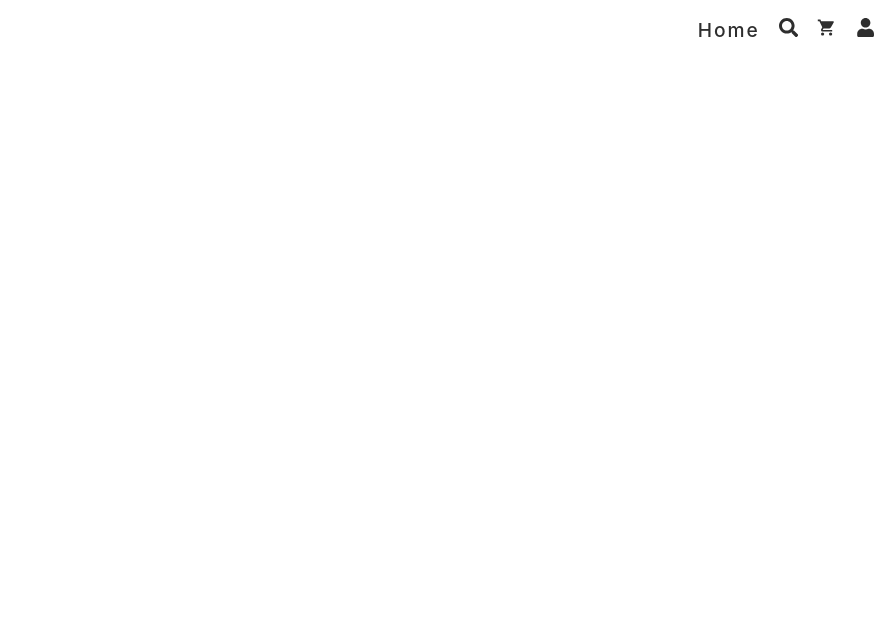
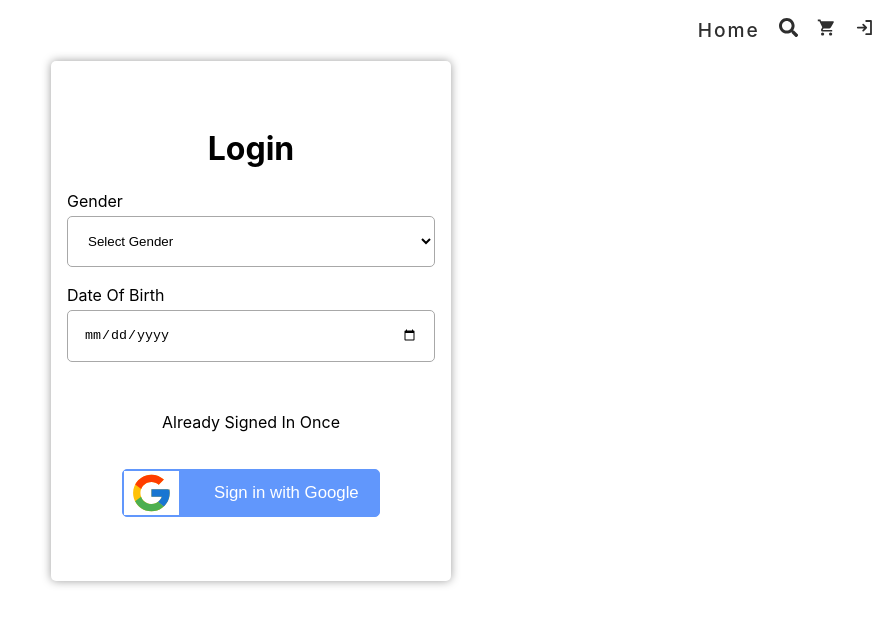
Before and after one commit to realsoumyadey07/E-commerce-MERN-project, a React (Vite) app: page /login in a window 1280 px wide. Before the commit this address had no page. Shown: the top 624 px of the page, without its empty margins (389-1280 px from the left). Built offline with nearby package versions, Linux system fonts and the light colour scheme.

Commit message:
login page is ready

```diff
--- a/src/App.tsx
+++ b/src/App.tsx
@@ -9,6 +9,7 @@
 
 
 const Shipping = lazy(()=> import('./pages/Shipping'));
+const Login = lazy(()=> import("./pages/Login"));
 
 //Admin routes importing
 const Dashboard = lazy(() => import("./pages/admin/dashboard"));
@@ -38,6 +39,10 @@
           <Route path="/" element={<Home />} />
           <Route path="/search" element={<Search />} />
           <Route path="/cart" element={<Cart />} />
+
+
+          {/* not loggedin route */}
+          <Route path="/login" element={<Login/>}/>
           {/* logedin user routes */}
           <Route>
             <Route path="/shipping" element={<Shipping/>}/>
--- a/src/components/Header.tsx
+++ b/src/components/Header.tsx
@@ -4,7 +4,7 @@
 import { PiSignInBold, PiSignOutBold } from "react-icons/pi";
 import { Link } from "react-router-dom";
 
-const user = { _id: " ", role: "admin" };
+const user = { _id: "", role: "" };
 const Header = () => {
   const [isOpen, setIsOpen] = useState<boolean>(false);
 
--- /dev/null
+++ b/src/pages/Login.tsx
@@ -0,0 +1,36 @@
+import { useState } from "react"
+import { FcGoogle } from "react-icons/fc";
+
+const Login = () => {
+  const [gender, setGender] = useState<string>('');
+  const [date, setDate] = useState<string>('');
+  return (
+    <div className="login">
+      <main>
+          <h1 className="heading">Login</h1>
+          <div>
+               <label>Gender</label>
+               <select
+               value={gender}
+               onChange={e=>setGender(e.target.value)}>
+                    <option value="">Select Gender</option>
+                    <option value="male">Male</option>
+                    <option value="female">Female</option>
+               </select>
+          </div>
+          <div>
+               <label>Date Of Birth</label>
+               <input type="date" value={date} onChange={e=>setDate(e.target.value)} />
+          </div>
+          <div>
+               <p>Already Signed In Once</p>
+               <button>
+                    <FcGoogle/> <span>Sign in with Google</span>
+               </button>
+          </div>
+      </main>
+    </div>
+  )
+}
+
+export default Login
--- /dev/null
+++ b/src/styles/_login.scss
@@ -0,0 +1,50 @@
+.login {
+     @include flex(column);
+     main {
+          width: 80%;
+          height: 100%;
+          max-width: 400px;
+          @include flex(column, center, stretch);
+          @include baseShadow;
+          padding: 4rem 1rem ;
+          border-radius: 5px;
+          >h1{
+               text-align: center;
+          }
+          >div {
+               width: 100%;
+               @include flex(column, flex-start, stretch, 0.2rem);
+               >input, >select {
+                    @include inputStyle;
+                    border: 1px solid rgb(168, 168, 168);
+                    border-radius: 5px;
+               }
+               >p {
+                    text-align: center;
+                    margin: 2rem;
+               }
+               button {
+                    width: 70%;
+                    margin: auto;
+                    height: 3rem;
+                    background-color: rgb(97, 151, 252);
+                    border: 1px solid rgb(97, 151, 252);
+                    padding: 1px;
+                    color: white;
+                    border-radius: 5px;
+                    @include flex;
+                    border-radius: 5px;
+                    font-size: 1.05rem;
+                    >svg {
+                         background-color: white;
+                         width: 30%;
+                         height: 100%;
+                    }
+                    >span {
+                         width: 100%;
+                         text-align: center;
+                    }
+               }
+          }
+     }
+}
--- a/src/styles/app.scss
+++ b/src/styles/app.scss
@@ -41,6 +41,7 @@
    @import "home";
    @import "cart";
    @import 'shipping';
+   @import 'login';
    @import "admin-styles/dashboard";
    @import "admin-styles/products";
    @import "admin-styles/chart";
```
